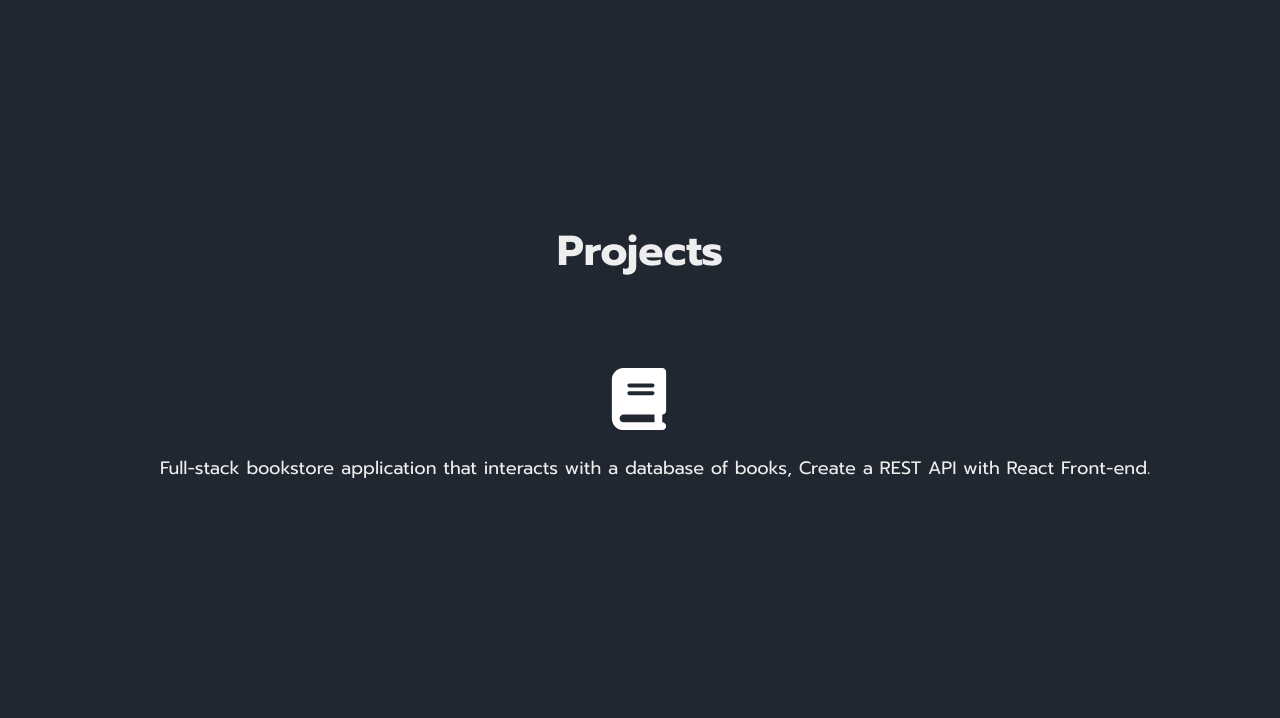
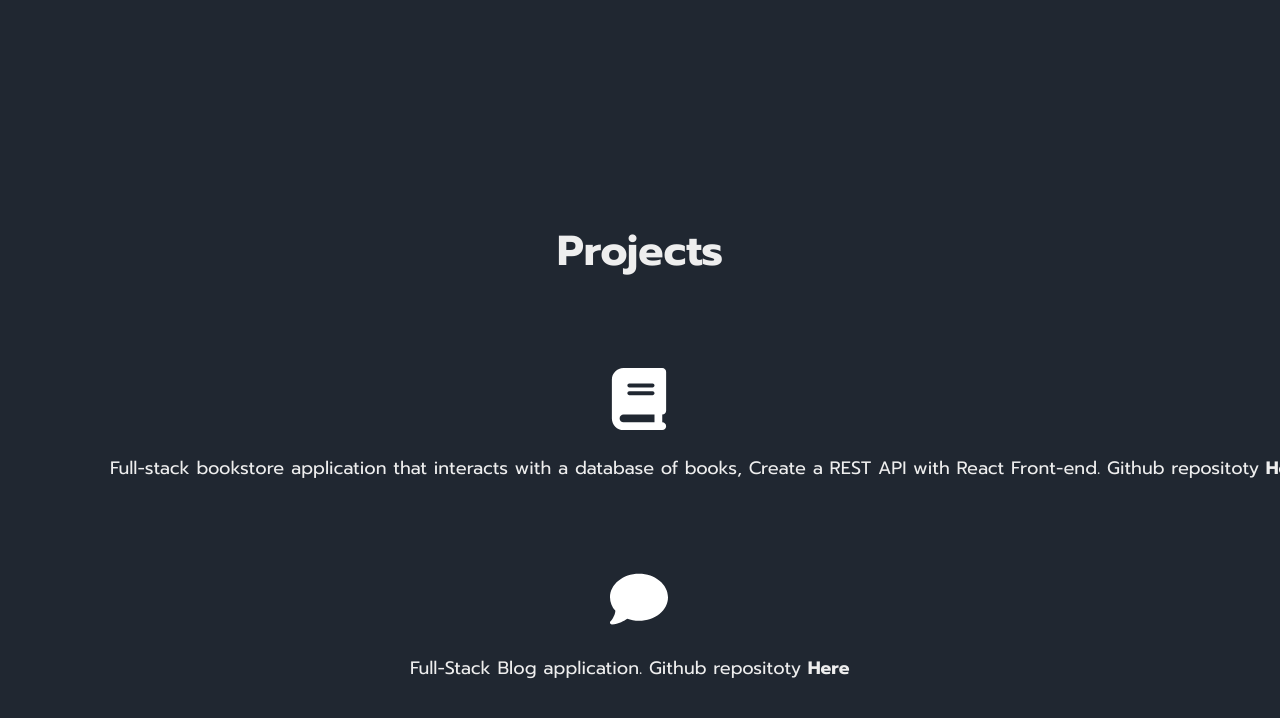
Before and after one commit to jakobwilson/port, a plain HTML site: page index.html in a window 1280 px wide. Shown: the part 1796-2514 px from the top of the page. Drawn offline with Linux system fonts and the light colour scheme.

Commit message:
added 2nd project

```diff
--- a/index.html
+++ b/index.html
@@ -68,10 +68,15 @@
                 <a href="https://bookstore-esao.onrender.com/">
                     <svg class="book" xmlns="http://www.w3.org/2000/svg" height="62" width="58" viewBox="0 0 448 512"><path fill="#ffffff" d="M96 0C43 0 0 43 0 96V416c0 53 43 96 96 96H384h32c17.7 0 32-14.3 32-32s-14.3-32-32-32V384c17.7 0 32-14.3 32-32V32c0-17.7-14.3-32-32-32H384 96zm0 384H352v64H96c-17.7 0-32-14.3-32-32s14.3-32 32-32zm32-240c0-8.8 7.2-16 16-16H336c8.8 0 16 7.2 16 16s-7.2 16-16 16H144c-8.8 0-16-7.2-16-16zm16 48H336c8.8 0 16 7.2 16 16s-7.2 16-16 16H144c-8.8 0-16-7.2-16-16s7.2-16 16-16z"/></svg>
                 </a>
-                <p class="project-des">Full-stack bookstore application that interacts with a database of books, Create a REST API with React Front-end.</p>
+                <p class="project-des">Full-stack bookstore application that interacts with a database of books, Create a REST API with React Front-end. Github repositoty <a class="bk-repo" href="https://github.com/jakobwilson/bookstore">Here</a></p>
+            </div>
+            <div class="project2">
+                <a href="https://github.com/jakobwilson/auth">
+                <svg xmlns="http://www.w3.org/2000/svg" height="62" width="58" viewBox="0 0 512 512"><path fill="#ffffff" d="M512 240c0 114.9-114.6 208-256 208c-37.1 0-72.3-6.4-104.1-17.9c-11.9 8.7-31.3 20.6-54.3 30.6C73.6 471.1 44.7 480 16 480c-6.5 0-12.3-3.9-14.8-9.9c-2.5-6-1.1-12.8 3.4-17.4l0 0 0 0 0 0 0 0 .3-.3c.3-.3 .7-.7 1.3-1.4c1.1-1.2 2.8-3.1 4.9-5.7c4.1-5 9.6-12.4 15.2-21.6c10-16.6 19.5-38.4 21.4-62.9C17.7 326.8 0 285.1 0 240C0 125.1 114.6 32 256 32s256 93.1 256 208z"/></svg>
+                </a>
+                <p class="project-des2">Full-Stack Blog application. Github repositoty <a class="blog-repo" href="https://github.com/jakobwilson/auth">Here</a></p>
             </div>
         </div>
-
     </section>
 
     <script src="app.js"></script>
--- a/style.css
+++ b/style.css
@@ -233,7 +233,27 @@ section {
 
 .project-des {
     position: absolute;
-    margin-left: -450px;
+    margin-left: -500px;
+}
+
+.bk-repo {
+    font-weight: bold;
+}
+
+.project2 {
+    position: absolute;
+    width: 100vw;
+    margin-left: -30px;
+    margin-top: 250px;
+}
+
+.project-des2 {
+    position: absolute;
+    margin-left: -200px;
+}
+
+.blog-repo {
+    font-weight: bold;
 }
 
 @media screen and (max-width: 900px) {
@@ -468,6 +488,8 @@ section {
         width: 300px;
     }
 
+
+
   }
 
 
```
